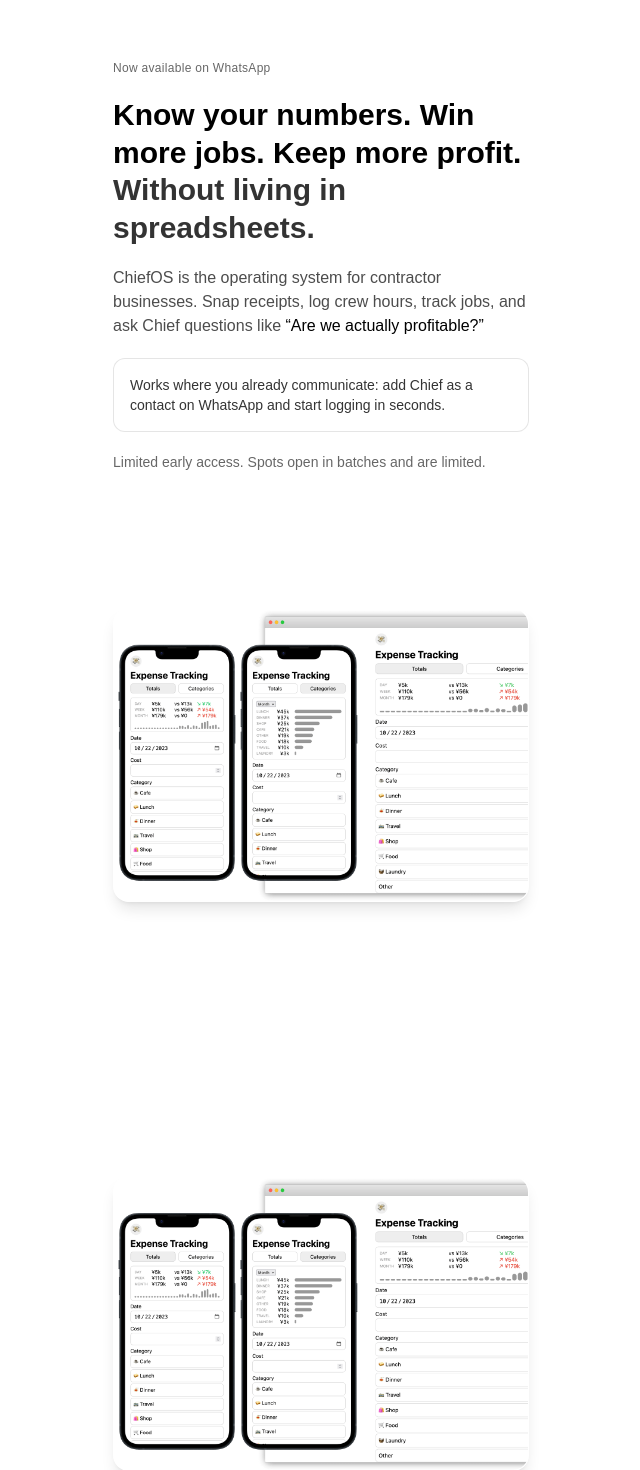
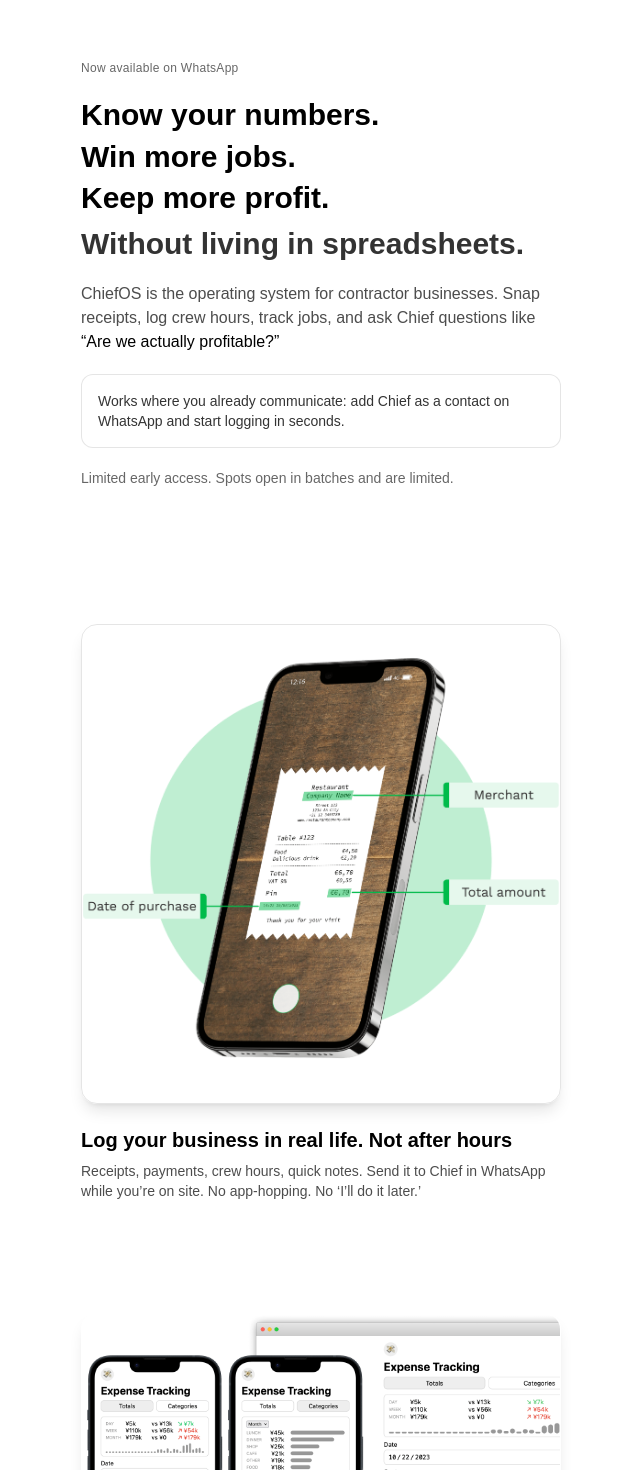
Before and after one commit to ScottJutras/chiefos-site, a Next.js app: page / in a window 1280 px wide. Shown: the part 20-1490 px from the top of the page, without its empty margins (319-959 px from the left). Built offline with nearby package versions, Linux system fonts and the light colour scheme.

Commit message:
Deploy: update ChiefOS site

```diff
--- a/app/page.tsx
+++ b/app/page.tsx
@@ -10,7 +10,7 @@
 import Image from "next/image";
 import { useEffect, useMemo, useState } from "react";
 
-type Bg = "white" | "blue";
+type Bg = "white" | "green";
 
 type SectionProps = {
   id: string;
@@ -22,10 +22,10 @@
 
 const bgToColor: Record<Bg, string> = {
   white: "#ffffff",
-  blue: "#000080", // navy
+  green: "#2E6F40", // green
 };
 
-const isDarkBg = (bg: Bg) => bg === "blue";
+const isDarkBg = (bg: Bg) => bg === "green";
 
 const CTA_HREF = "/early-access";
 const SCARCITY_LINE = "Limited early access. Spots open in batches and are limited.";
@@ -35,7 +35,7 @@
 
   return (
     <section id={id} data-bg={bg} className="w-full flex justify-center">
-      <div className="max-w-md w-full px-4 py-14 space-y-6">
+      <div className="max-w-lg w-full px-4 py-14 space-y-6">
         <div
           className={`rounded-2xl overflow-hidden shadow-lg ${
             dark ? "border border-white/15" : "border border-black/10"
@@ -157,16 +157,20 @@
       <div className="w-full">
        {/* HERO */}
 <section id="hero" data-bg="white" className="w-full flex justify-center">
-  <div className="max-w-md w-full px-4 py-20 space-y-5">
+  <div className="max-w-lg w-full px-4 py-20 space-y-5">
     <p className="text-xs font-medium tracking-wide text-black/60">
       Now available on WhatsApp
     </p>
 
-    <h1 className="text-3xl font-semibold leading-tight text-black">
-      Know your numbers. Win more jobs. Keep more profit.
-      <br />
-      <span className="text-black/80">Without living in spreadsheets.</span>
-    </h1>
+    <h1 className="text-3xl font-semibold leading-tight text-black space-y-1">
+  <span className="block">Know your numbers.</span>
+  <span className="block">Win more jobs.</span>
+  <span className="block">Keep more profit.</span>
+  <span className="block text-black/80 mt-2">
+    Without living in spreadsheets.
+  </span>
+</h1>
+
 
     <p className="text-base text-black/70">
       ChiefOS is the operating system for contractor businesses. Snap receipts, log crew hours, track jobs,
@@ -185,18 +189,19 @@
 
         {/* SECTION 1 (White) */}
         <Section
-        id="s2"
-        bg="blue"
-        title="Expenses, handled. Just snap → confirm → done."
-        body="Send a receipt photo, voice note, or text. Chief pulls out the vendor, amount, date, and job. You tap confirm, and it’s logged. Year-end? Download a spreadsheet and send it to your accountant — then go enjoy your life."
-        imageSrc="/placeholders/expense-record.png"
+        id="s1"
+        bg="white"
+        title="Log your business in real life. Not after hours"
+        body="Receipts, payments, crew hours, quick notes. Send it to Chief in WhatsApp while you’re on site. No app-hopping. No ‘I’ll do it later.’"
+        imageSrc="/placeholders/receipt-capture.png"
         />
+
 
 
         {/* SECTION 2 (Blue) */}
         <Section
         id="s2"
-        bg="blue"
+        bg="green"
         title="Expenses, handled. Just snap → confirm → done."
         body="Send a receipt photo, voice note, or text. Chief pulls out the vendor, amount, date, and job. You tap confirm, and it’s logged. Year-end? Download a spreadsheet and send it to your accountant — then go enjoy your life."
         imageSrc="/placeholders/expense-record.png"
@@ -206,7 +211,7 @@
         {/* SECTION 3 (Blue) */}
         <Section
         id="s3"
-        bg="blue"
+        bg="green"
         title="Crew hours that don’t get lost (or “rounded”)"
         body="Clock-ins, breaks, lunch, drive time — live or as a once-a-day/week dump. Chief helps you spot labour leakage like: “This job is running 18% over labour vs your average — here’s where the extra time is coming from.”"
         imageSrc="/placeholders/job-time.png"
@@ -236,7 +241,7 @@
        {/* SECTION 5 (White) */}
        <Section
        id="s6"
-       bg="blue"
+       bg="green"
        title="Coming next: quotes → contracts → invoices (Spring 2026)"
        body="We’re rolling out quoting and job paperwork so you can go from ‘quote sent’ to ‘paid’ without duct-taping multiple tools together. Early access gets you in the loop as we release each module."
        imageSrc="/placeholders/roadmap.png"
@@ -245,19 +250,19 @@
 
         {/* TRUST SECTION (White) */}
         <section id="trust" data-bg="white" className="w-full flex justify-center">
-         <div className="max-w-md w-full px-4 py-16 space-y-4 text-sm text-black">
+         <div className="max-w-lg w-full px-4 py-16 space-y-4 text-sm text-black">
           <ul className="space-y-2 text-black/70">
            <li>• Built for contractors who want to run lean and stay profitable</li>
-           <li>• Log in seconds from WhatsApp — no desktop admin nights</li>
-           <li>• Job-level visibility so you price smarter and stop profit leaks</li>
-           <li>• Year-end export in one click — send to your accountant and move on</li>
+           <li>• Log in seconds from WhatsApp. No desktop. No office days. No late admin nights</li>
+           <li>• Job-level visibility so you price smarter and stop throwing away money</li>
+           <li>• Year-end export in one click. Send to your accountant and move on</li>
           </ul>
          </div>
        </section>
 
         {/* CTA SECTION (Blue) */}
         <section id="cta" data-bg="blue" className="w-full flex justify-center">
-          <div className="max-w-md w-full px-4 py-16 space-y-4">
+          <div className="max-w-lg w-full px-4 py-16 space-y-4">
             <h2 className="text-xl font-semibold text-white">See what your business actually knows.</h2>
             <a
               href={CTA_HREF}
@@ -279,7 +284,7 @@
           hideStickyCta ? "opacity-0 pointer-events-none translate-y-3" : "opacity-100 translate-y-0"
         }`}
       >
-        <div className="mx-auto max-w-md px-4 pb-[max(12px,env(safe-area-inset-bottom))] pt-3">
+        <div className="mx-auto max-w-lg px-4 pb-[max(12px,env(safe-area-inset-bottom))] pt-3">
           <div className="rounded-2xl bg-white/90 backdrop-blur border border-black/10 shadow-lg">
             <div className="p-3">
               <a
```
Also changed, not shown: public/placeholders/roadmap.png (added).
